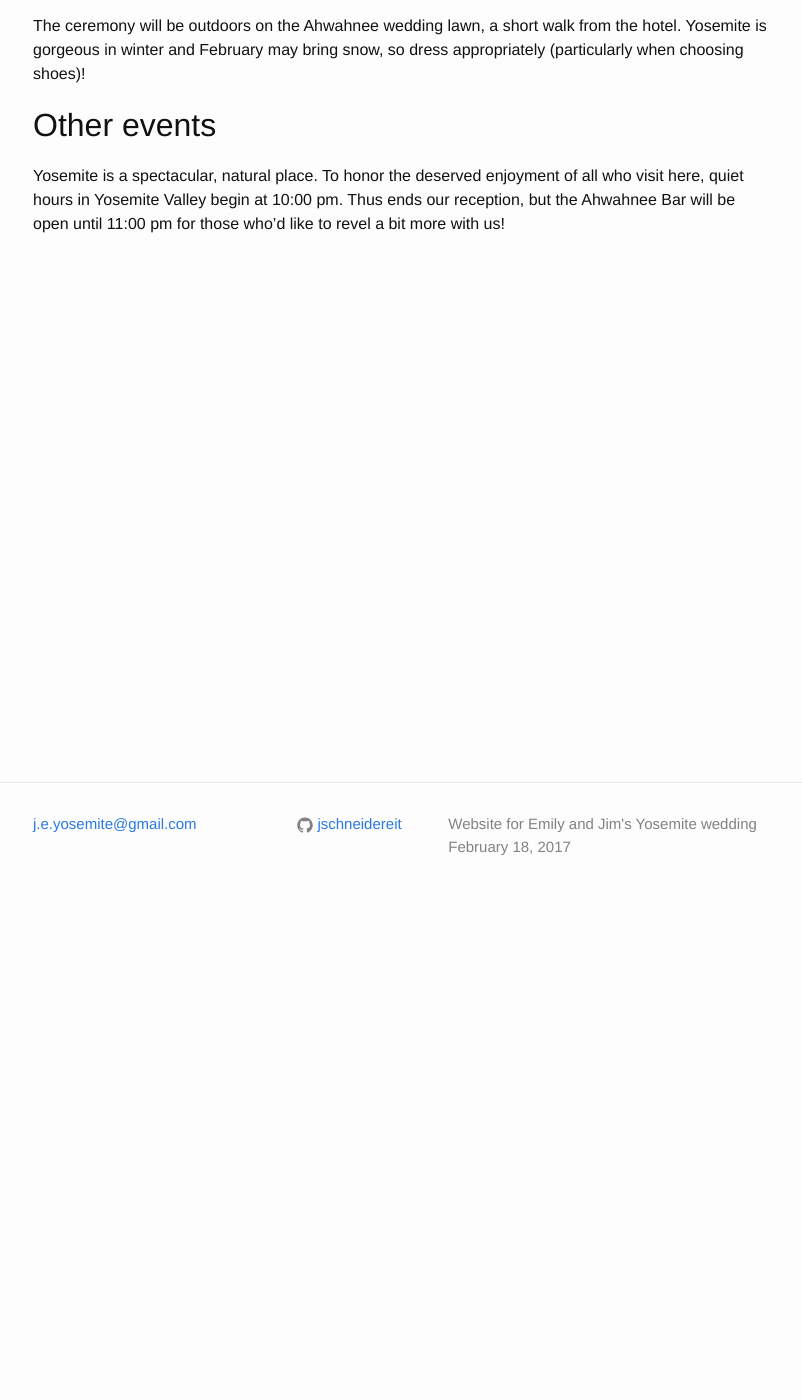
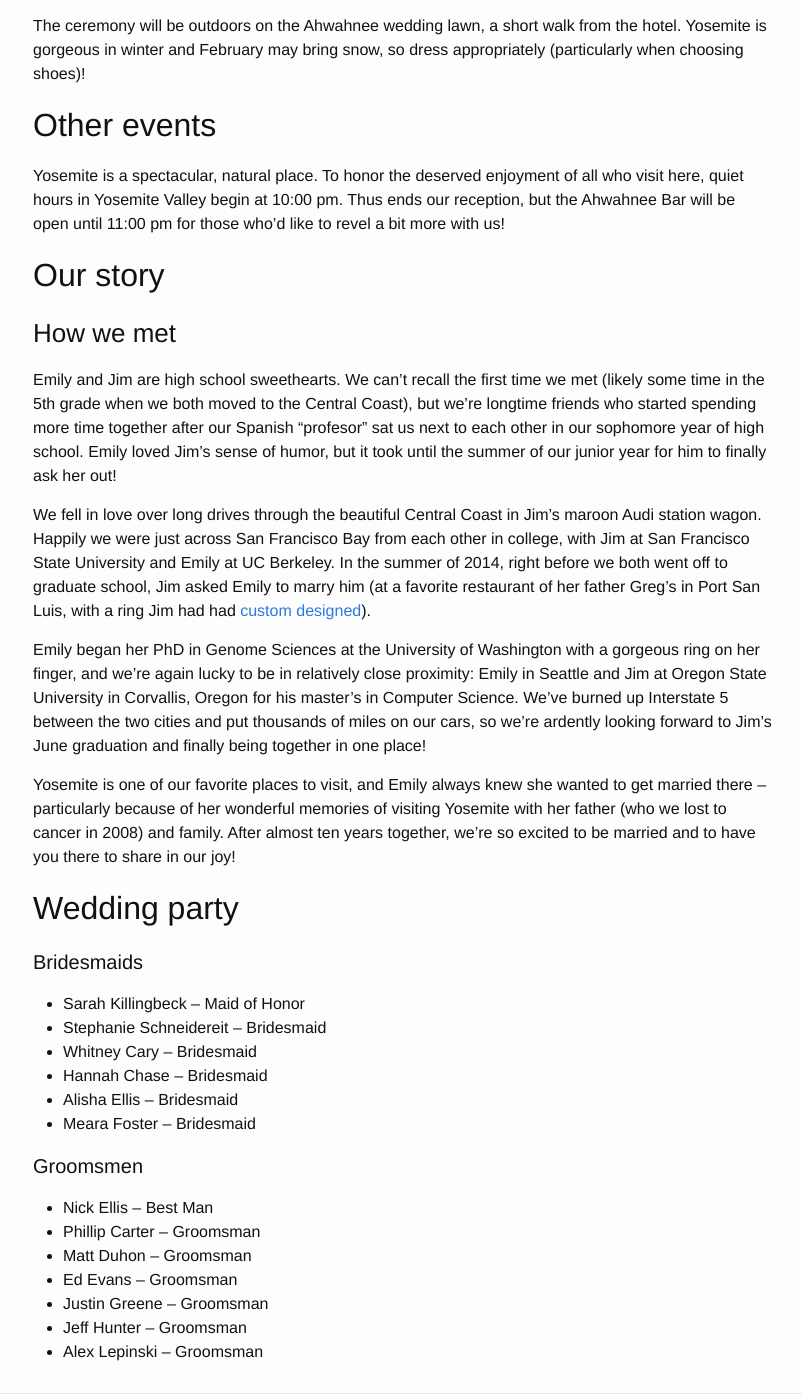
Before and after one commit to j-e-yosemite/j-e-yosemite.github.io, a Jekyll site: the page built from ourwedding.md, in a window 1280 px wide and 1400 px high, scrolled down 487 px. Shown: the whole window, without its empty margins (237-1039 px from the left). Built offline with Jekyll 4.4.1, drawn with Linux system fonts in a browser that asks for light colours.

Commit message:
Added how we met and wedding party info

```diff
--- a/ourwedding.md
+++ b/ourwedding.md
@@ -23,3 +23,34 @@ The ceremony will be outdoors on the Ahwahnee wedding lawn, a short walk from th
 ## Other events
 
 Yosemite is a spectacular, natural place. To honor the deserved enjoyment of all who visit here, quiet hours in Yosemite Valley begin at 10:00 pm. Thus ends our reception, but the Ahwahnee Bar will be open until 11:00 pm for those who'd like to revel a bit more with us!
+
+## Our story
+
+### How we met
+
+Emily and Jim are high school sweethearts. We can't recall the first time we met (likely some time in the 5th grade when we both moved to the Central Coast), but we're longtime friends who started spending more time together after our Spanish "profesor" sat us next to each other in our sophomore year of high school. Emily loved Jim's sense of humor, but it took until the summer of our junior year for him to finally ask her out!
+
+We fell in love over long drives through the beautiful Central Coast in Jim's maroon Audi station wagon. Happily we were just across San Francisco Bay from each other in college, with Jim at San Francisco State University and Emily at UC Berkeley. In the summer of 2014, right before we both went off to graduate school, Jim asked Emily to marry him (at a favorite restaurant of her father Greg's in Port San Luis, with a ring Jim had had [custom designed](http://www.serengetiwest.com/)).
+
+Emily began her PhD in Genome Sciences at the University of Washington with a gorgeous ring on her finger, and we're again lucky to be in relatively close proximity: Emily in Seattle and Jim at Oregon State University in Corvallis, Oregon for his master's in Computer Science. We've burned up Interstate 5 between the two cities and put thousands of miles on our cars, so we're ardently looking forward to Jim's June graduation and finally being together in one place!
+
+Yosemite is one of our favorite places to visit, and Emily always knew she wanted to get married there -- particularly because of her wonderful memories of visiting Yosemite with her father (who we lost to cancer in 2008) and family. After almost ten years together, we're so excited to be married and to have you there to share in our joy!
+
+## Wedding party
+
+#### Bridesmaids
++ Sarah Killingbeck -- Maid of Honor
++ Stephanie Schneidereit -- Bridesmaid
++ Whitney Cary -- Bridesmaid
++ Hannah Chase -- Bridesmaid
++ Alisha Ellis -- Bridesmaid
++ Meara Foster -- Bridesmaid
+
+#### Groomsmen
++ Nick Ellis -- Best Man
++ Phillip Carter -- Groomsman
++ Matt Duhon -- Groomsman
++ Ed Evans -- Groomsman
++ Justin Greene -- Groomsman
++ Jeff Hunter -- Groomsman
++ Alex Lepinski -- Groomsman
```
